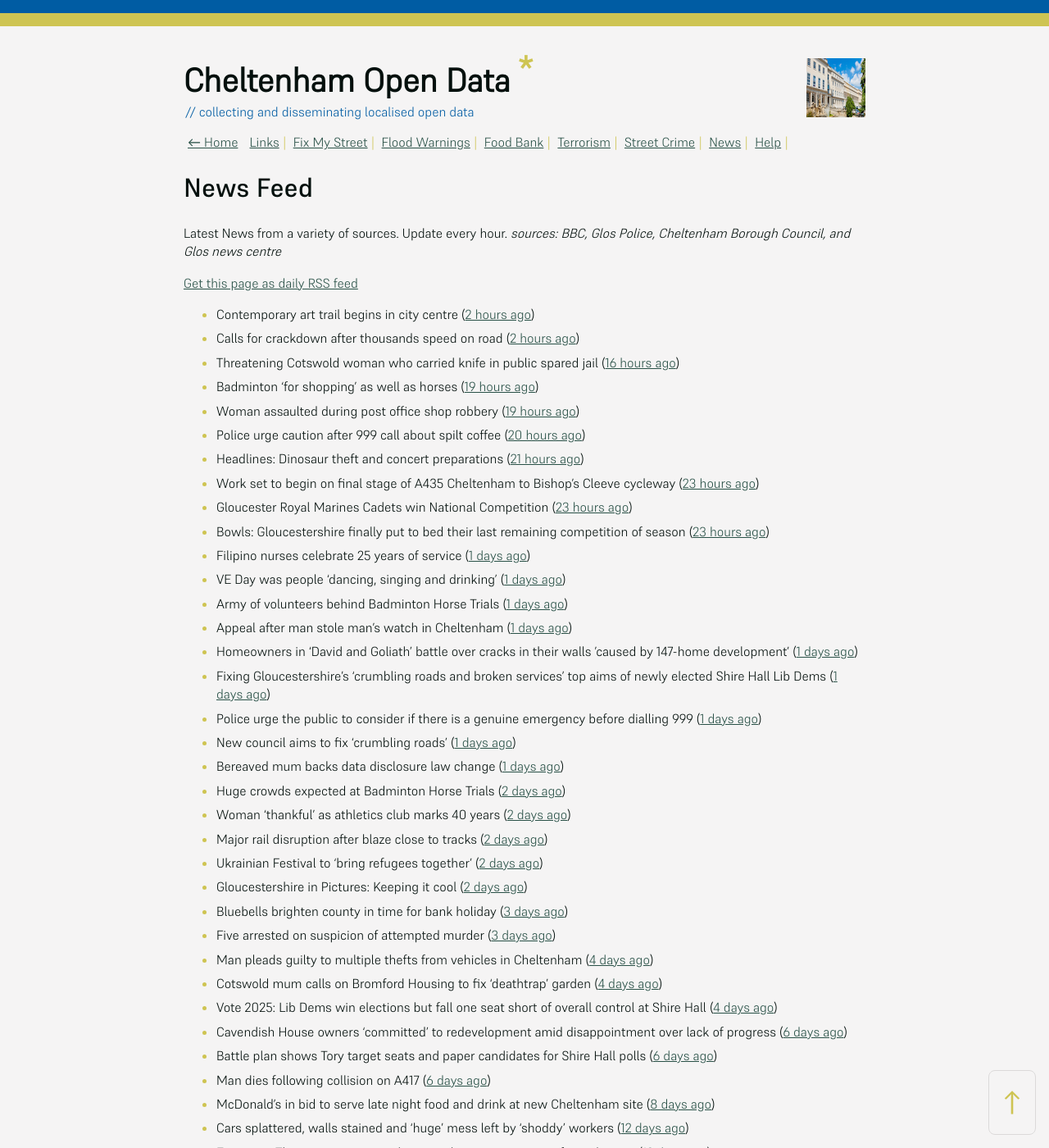
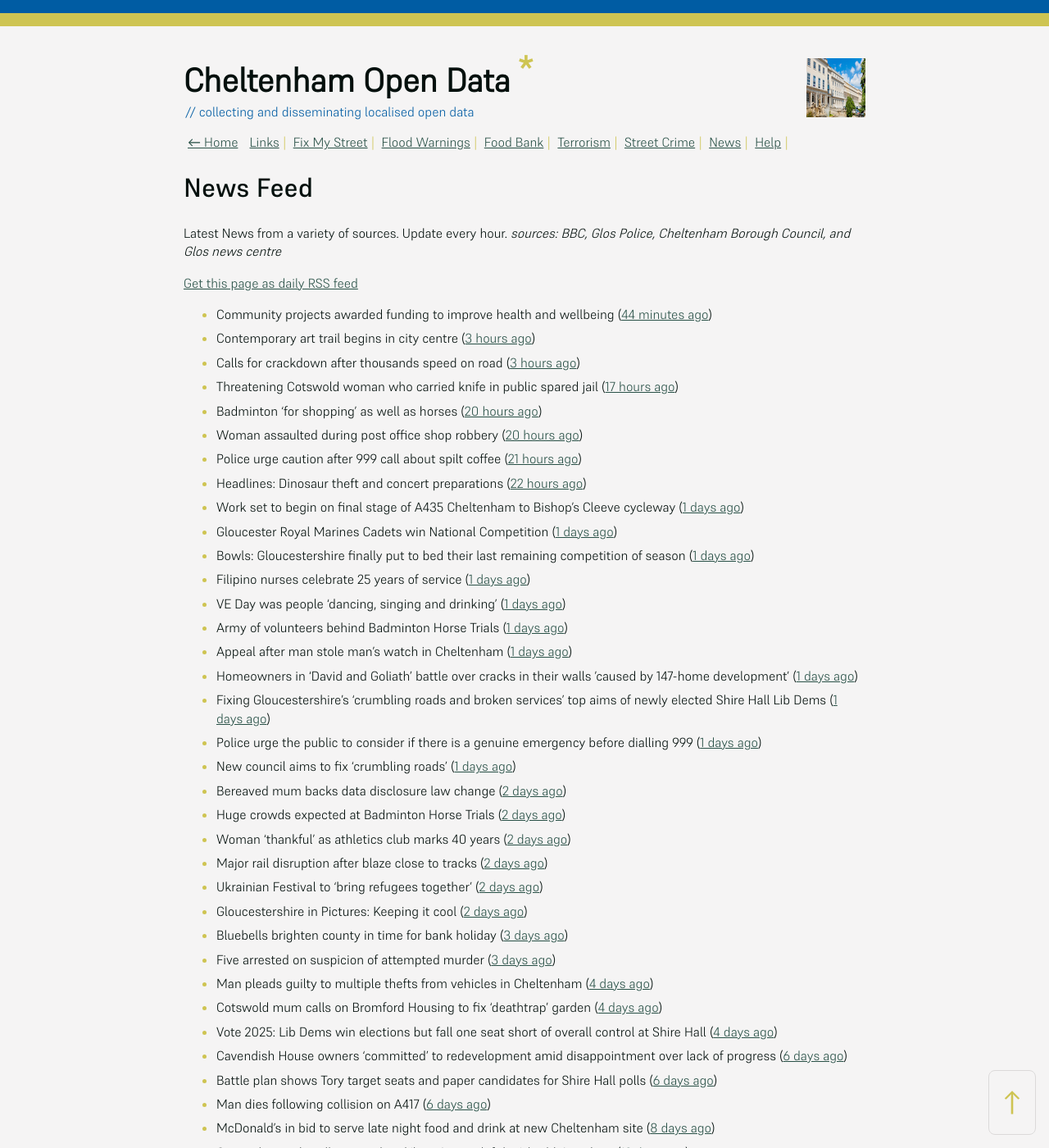
Before and after one commit to mat-0/cheltenham-open-data, a Jekyll site: the page built from _pages/news.md, in a window 1280 px wide and 1400 px high. Shown: the whole window at 82% size. Built offline with Jekyll 4.4.1, drawn with Linux system fonts in a browser that asks for light colours; some of the changed text lies outside the part shown.

Commit message:
Updated 2025-05-07 08:58:53

```diff
--- a/_pages/news.md
+++ b/_pages/news.md
@@ -12,16 +12,17 @@ _sources: BBC, Glos Police, Cheltenham Borough Council, and Glos news centre_
 [Get this page as daily RSS feed](/daily.rss)
 
 <!-- news_marker starts -->
-- Contemporary art trail begins in city centre ([2 hours ago](https://www.bbc.com/news/articles/cdrg7pjg8pvo))
-- Calls for crackdown after thousands speed on road ([2 hours ago](https://www.bbc.com/news/articles/cj454v1qzrxo))
-- Threatening Cotswold woman who carried knife in public spared jail ([16 hours ago](https://gloucesternewscentre.co.uk/threatening-cotswold-woman-who-carried-knife-in-public-spared-jail/))
-- Badminton 'for shopping' as well as horses ([19 hours ago](https://www.bbc.com/news/articles/cqx4nl0w8x4o))
-- Woman assaulted during post office shop robbery ([19 hours ago](https://www.bbc.com/news/articles/cj454xw4qryo))
-- Police urge caution after 999 call about spilt coffee ([20 hours ago](https://www.bbc.com/news/articles/c4g9ng7z94jo))
-- Headlines: Dinosaur theft and concert preparations ([21 hours ago](https://www.bbc.com/news/articles/c99peejp40po))
-- Work set to begin on final stage of A435 Cheltenham to Bishop’s Cleeve cycleway ([23 hours ago](https://gloucesternewscentre.co.uk/work-set-to-begin-on-final-stage-of-a435-cheltenham-to-bishops-cleeve-cycleway/))
-- Gloucester Royal Marines Cadets win National Competition ([23 hours ago](https://gloucesternewscentre.co.uk/gloucester-royal-marines-cadets-win-national-competition/))
-- Bowls: Gloucestershire finally put to bed their last remaining competition of season ([23 hours ago](https://gloucesternewscentre.co.uk/bowls-gloucestershire-finally-put-to-bed-their-last-remaining-competition-of-season/))
+- Community projects awarded funding to improve health and wellbeing ([44 minutes ago](https://www.cheltenham.gov.uk/news/article/3006/community_projects_awarded_funding_to_improve_health_and_wellbeing))
+- Contemporary art trail begins in city centre ([3 hours ago](https://www.bbc.com/news/articles/cdrg7pjg8pvo))
+- Calls for crackdown after thousands speed on road ([3 hours ago](https://www.bbc.com/news/articles/cj454v1qzrxo))
+- Threatening Cotswold woman who carried knife in public spared jail ([17 hours ago](https://gloucesternewscentre.co.uk/threatening-cotswold-woman-who-carried-knife-in-public-spared-jail/))
+- Badminton 'for shopping' as well as horses ([20 hours ago](https://www.bbc.com/news/articles/cqx4nl0w8x4o))
+- Woman assaulted during post office shop robbery ([20 hours ago](https://www.bbc.com/news/articles/cj454xw4qryo))
+- Police urge caution after 999 call about spilt coffee ([21 hours ago](https://www.bbc.com/news/articles/c4g9ng7z94jo))
+- Headlines: Dinosaur theft and concert preparations ([22 hours ago](https://www.bbc.com/news/articles/c99peejp40po))
+- Work set to begin on final stage of A435 Cheltenham to Bishop’s Cleeve cycleway ([1 days ago](https://gloucesternewscentre.co.uk/work-set-to-begin-on-final-stage-of-a435-cheltenham-to-bishops-cleeve-cycleway/))
+- Gloucester Royal Marines Cadets win National Competition ([1 days ago](https://gloucesternewscentre.co.uk/gloucester-royal-marines-cadets-win-national-competition/))
+- Bowls: Gloucestershire finally put to bed their last remaining competition of season ([1 days ago](https://gloucesternewscentre.co.uk/bowls-gloucestershire-finally-put-to-bed-their-last-remaining-competition-of-season/))
 - Filipino nurses celebrate 25 years of service ([1 days ago](https://gloucesternewscentre.co.uk/filipino-nurses-celebrate-25-years-of-service/))
 - VE Day was people 'dancing, singing and drinking' ([1 days ago](https://www.bbc.com/news/articles/cvg9y4pye5ro))
 - Army of volunteers behind Badminton Horse Trials ([1 days ago](https://www.bbc.com/news/articles/crrz4549z2po))
@@ -56,6 +57,6 @@ _sources: BBC, Glos Police, Cheltenham Borough Council, and Glos news centre_
 - Cheltenham man given Criminal Behaviour Order ([14 days ago](https://gloucesternewscentre.co.uk/cheltenham-man-given-criminal-behaviour-order/))
 - Cheltenham Borough Council invites community input on new trees strategy ([14 days ago](https://www.cheltenham.gov.uk/news/article/3005/cheltenham_borough_council_invites_community_input_on_new_trees_strategy))
 - Media statement about the Citrus Hotel ([18 days ago](https://www.cheltenham.gov.uk/news/article/3004/media_statement_about_the_citrus_hotel))
-- Six-week consultation now live for Leckhampton with Warden Hill neighbourhood plan ([21 days ago](https://www.cheltenham.gov.uk/news/article/3003/six-week_consultation_now_live_for_leckhampton_with_warden_hill_neighbourhood_plan))
+- Six-week consultation now live for Leckhampton with Warden Hill neighbourhood plan ([22 days ago](https://www.cheltenham.gov.uk/news/article/3003/six-week_consultation_now_live_for_leckhampton_with_warden_hill_neighbourhood_plan))
 
 <!-- news_marker ends -->
```
Also changed, not shown: other parts of _pages/news.md (+1 -1 lines), _data/flood.json (+5 -69 lines), _pages/fix-my-street.md (+5 -5 lines), index.md (+5 -5 lines).
